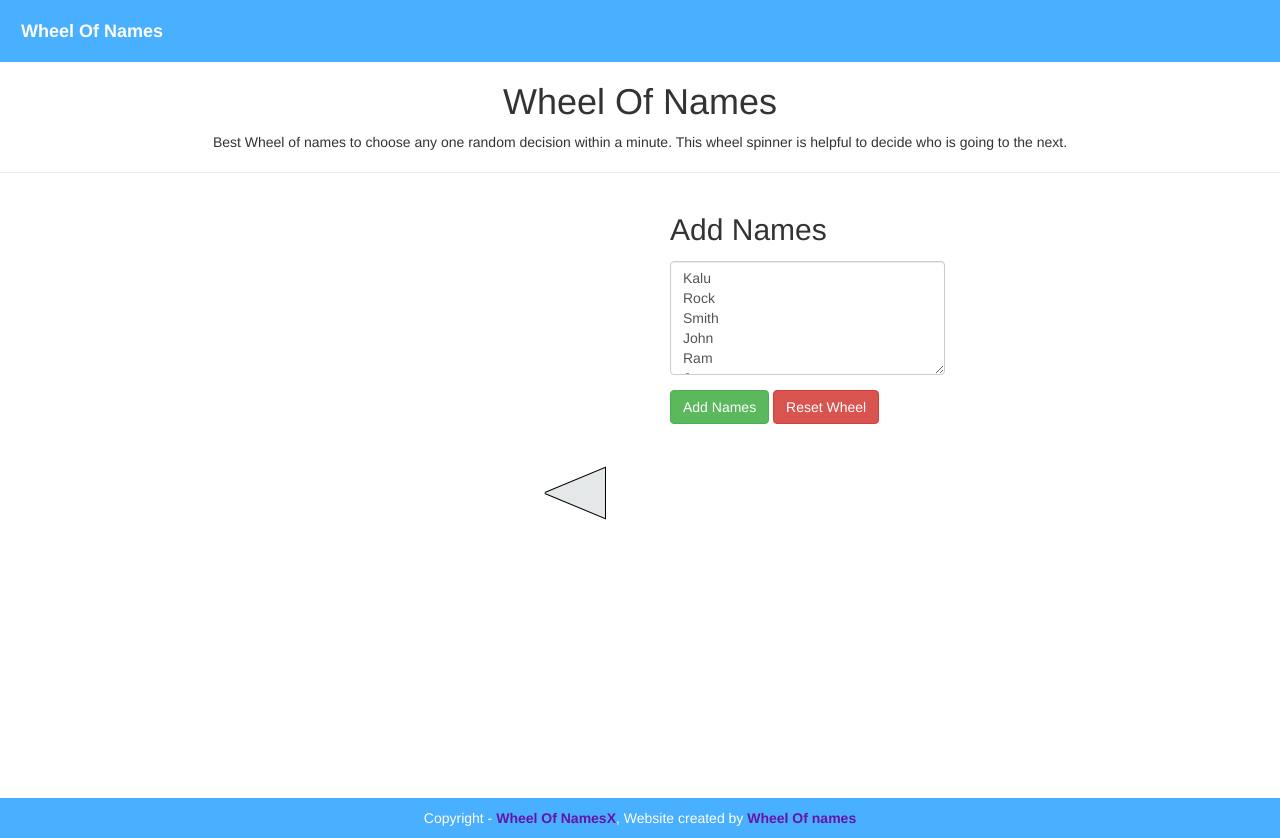
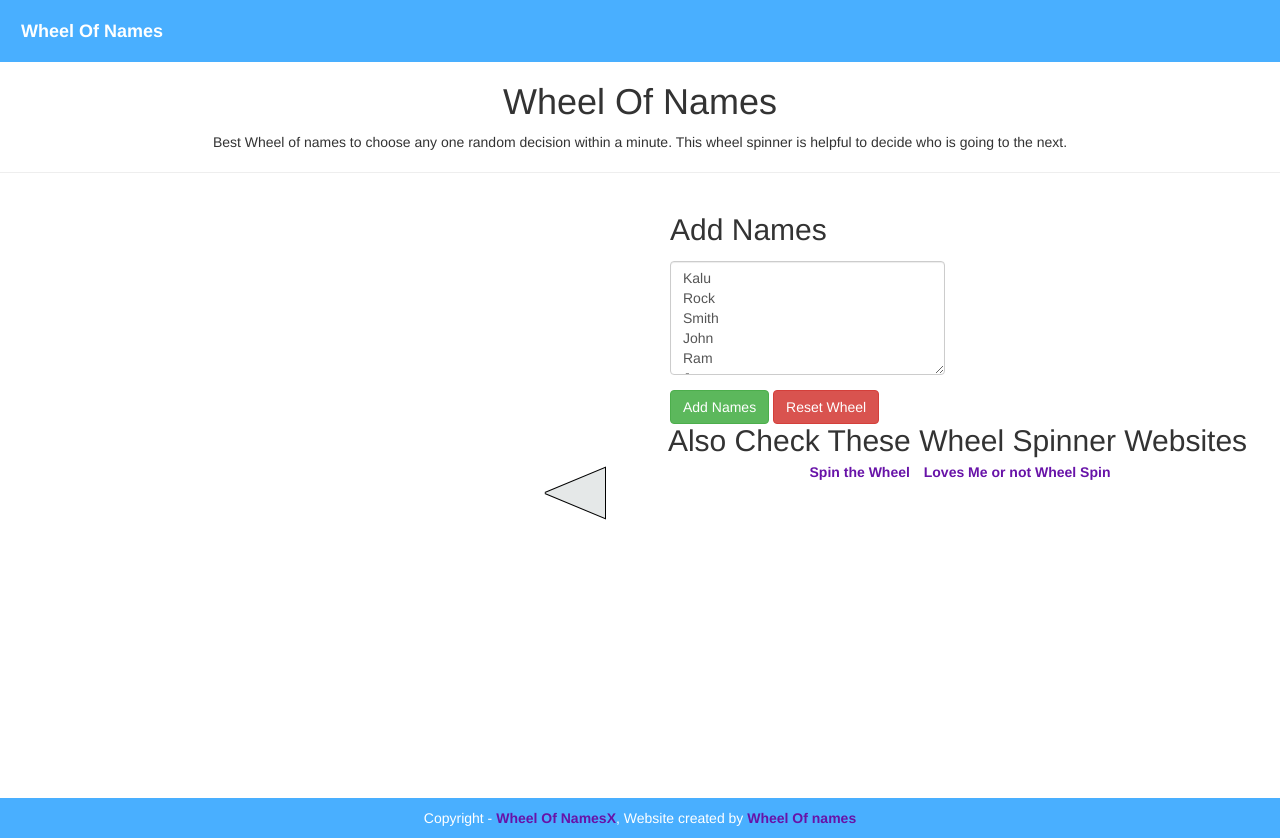
Before and after one commit to shekhar123sajwan/wheelofnames, a plain HTML site: page index.html in a window 1280 px wide. Drawn offline with nearby package versions, Linux system fonts and the light colour scheme; a script that the page names is missing; a web font is replaced by a local one.

Commit message:
Update index.html

```diff
--- a/index.html
+++ b/index.html
@@ -76,7 +76,13 @@ Joe</textarea>
             </form>
      </div>
          </div>
-     </div>
+
+         <div class="text-center">
+         <h2 style="margin:5px;">Also Check These Wheel Spinner Websites</h2>
+          <a href="http://spinthewheel.text-generator.org/" target="_blank" style="margin:5px;">Spin the Wheel</a>
+          <a href="https://www.love-calculator.site/loves-me-or-not-wheel-game" target="_blank" style="margin:5px;">Loves Me or not Wheel Spin</a>
+         </div>
+         </div>
    </div>
  </div>
  <footer style="padding: 10px;
```
